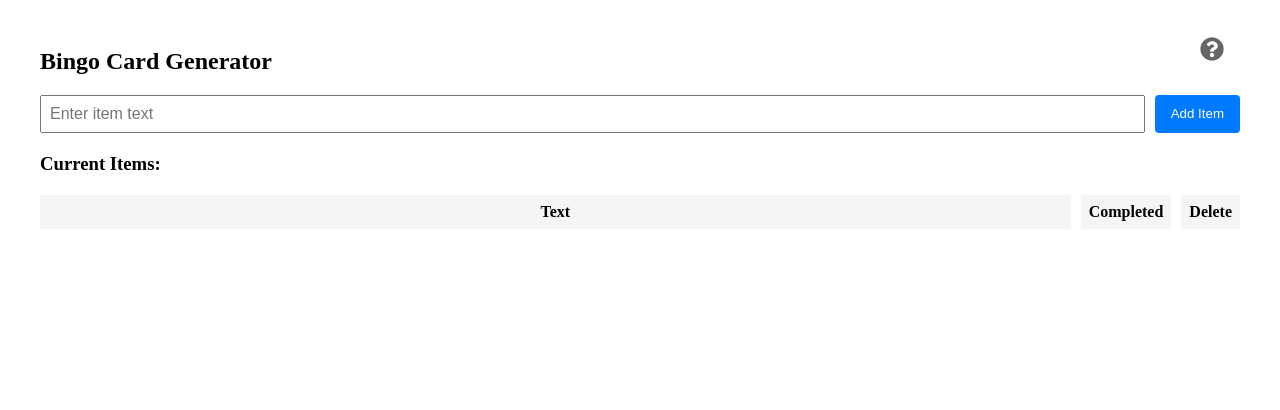
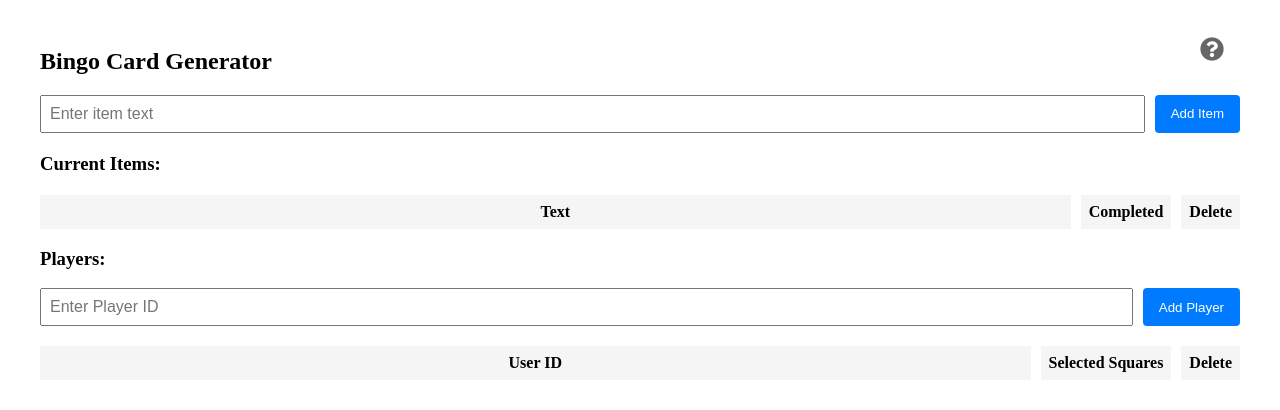
Before and after one commit to javawocky/bingogen, an Angular app: page / in a window 1280 px wide. Shown: the top 410 px of the page. Built offline with nearby package versions, Linux system fonts and the light colour scheme.

Commit message:
WIP for players

```diff
--- a/src/app/app.component.css
+++ b/src/app/app.component.css
@@ -1,4 +1,11 @@
 .items-grid {
+  display: grid;
+  grid-template-columns: 1fr auto auto;
+  gap: 10px;
+  margin-top: 20px;
+}
+
+.players-grid {
   display: grid;
   grid-template-columns: 1fr auto auto;
   gap: 10px;
@@ -152,12 +159,14 @@ button:hover {
   background-color: #0056b3;
 }
 
-.items-list ul {
+.items-list ul,
+.player-list ul {
   list-style: none;
   padding: 0;
 }
 
-.items-list li {
+.items-list li,
+.player-list li {
   display: flex;
   justify-content: space-between;
   align-items: center;
@@ -232,14 +241,17 @@ button:hover {
   transition: transform 250ms cubic-bezier(0, 0, 0.2, 1);
 }
 
-.items-list ul.cdk-drop-list-dragging li:not(.cdk-drag-placeholder) {
+.items-list,.players-list ul.cdk-drop-list-dragging li:not(.cdk-drag-placeholder),
+.player-list ul.cdk-drop-list-dragging li:not(.cdk-drag-placeholder) {
   transition: transform 250ms cubic-bezier(0, 0, 0.2, 1);
 }
 
-.items-list li span {
+.items-list,.players-list li span,
+.player-list li span {
   cursor: text;
 }
 
-.items-list li {
+.items-list,.players-list li,
+.player-list li {
   cursor: grab;
 }
--- a/src/app/app.component.html
+++ b/src/app/app.component.html
@@ -44,6 +44,33 @@
         </div>
       </div>
     </div>
+
+    <div class="players-list">
+      <h3>Players:</h3>
+      <div class="item-input">
+        <input type="text" [(ngModel)]="newPlayer" (keyup.enter)="addPlayer()" placeholder="Enter Player ID">
+        <button (click)="addPlayer()">Add Player</button>
+      </div>
+
+      <div class="players-grid">
+        <div class="grid-header">
+          <div>User ID</div>
+          <div>Selected Squares</div>
+          <div>Delete</div>
+        </div>
+        <div class="grid-row" *ngFor="let player of players; let i = index">
+          <div class="text-cell">
+            <span>{{ player.userId }}</span>
+          </div>
+          <div class="text-cell">
+            <span>{{ player.selectedSquares.join(',') }}</span>
+          </div>
+          <div class="delete-cell">
+            <button class="remove-btn" (click)="confirmDeletePlayer(i)">✕</button>
+          </div>
+        </div>
+      </div>
+    </div>
   </div>
 
   <div class="controls-section" *ngIf="items.length > 0">
--- a/src/app/app.component.ts
+++ b/src/app/app.component.ts
@@ -1,4 +1,5 @@
 import { Component } from '@angular/core';
+import { Player } from './models/player.model';
 import { HelpModalComponent } from './help-modal/help-modal.component';
 import { FormsModule } from '@angular/forms';
 import { CommonModule } from '@angular/common';
@@ -14,6 +15,27 @@ import html2canvas from 'html2canvas';
   imports: [CommonModule, FormsModule, HelpModalComponent]
 })
 export class AppComponent {
+  players: Player[] = [];
+  newPlayer: string = '';
+
+  addPlayer() {
+    if (this.newPlayer.trim()) {
+      this.players.push({ userId: this.newPlayer.trim(), selectedSquares: [] });
+      this.newPlayer = '';
+      this.saveToLocalStorage();
+    }
+  }
+
+  confirmDeletePlayer(index: number) {
+    if (confirm('Are you sure you want to delete this player?')) {
+      this.removePlayer(index);
+    }
+  }
+
+  removePlayer(index: number) {
+    this.players.splice(index, 1);
+    this.saveToLocalStorage();
+  }
   showHelp = false;
 
   toggleHelp() {
--- /dev/null
+++ b/src/app/models/player.model.ts
@@ -0,0 +1,4 @@
+export interface Player {
+    userId: string;
+    selectedSquares: number[];
+}
```
